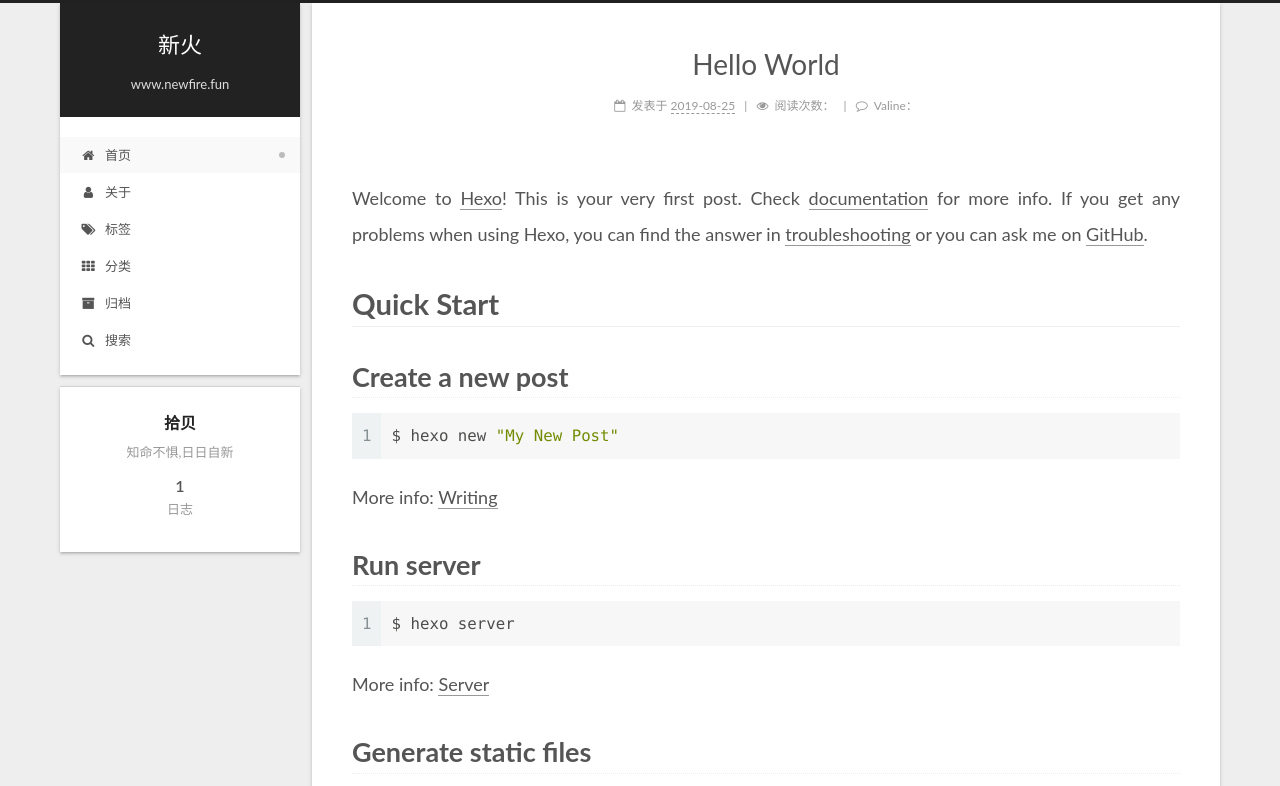
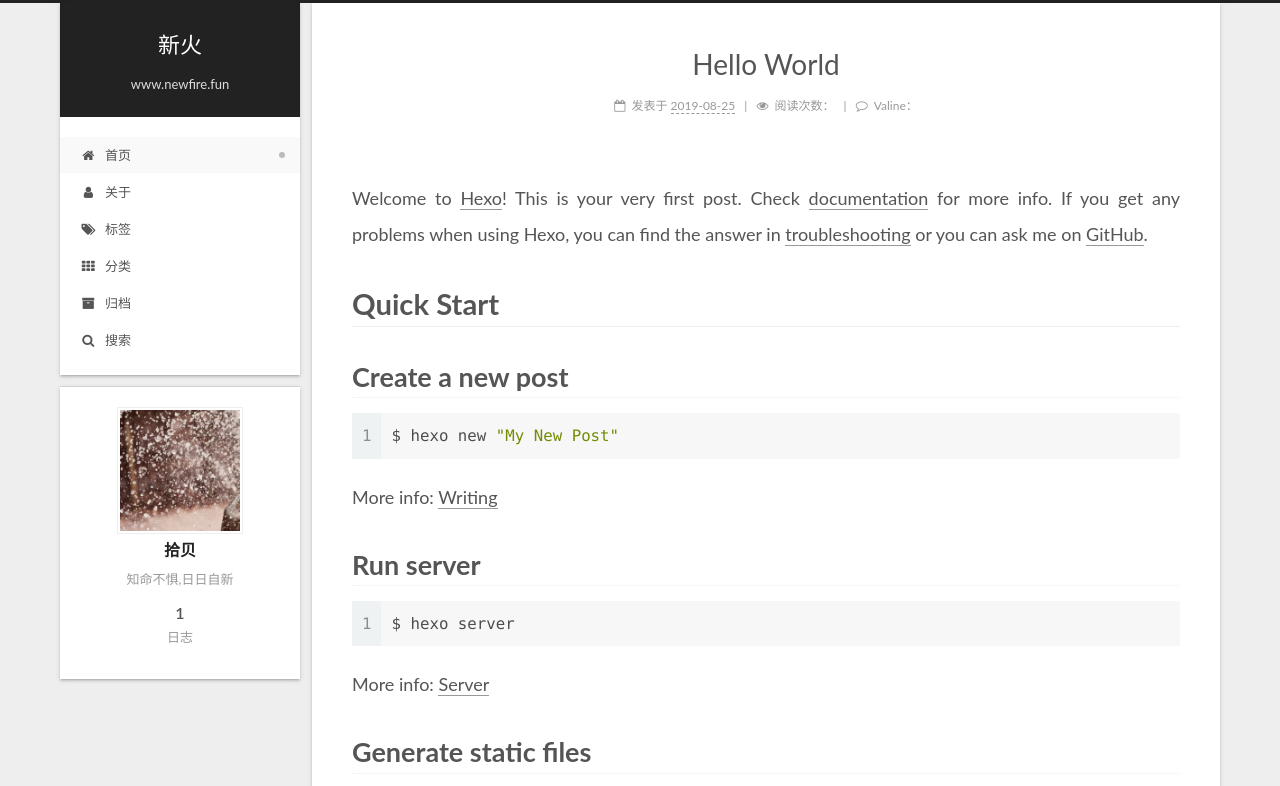
Before and after one commit to newfire-dzz/newfire-dzz.github.io, a plain HTML site: page index.html in a window 1280 px wide. Shown: the top 786 px of the page. Drawn offline with Linux system fonts and the light colour scheme; some packages are replaced by stand-ins of ours; a script that the page names is missing.

Commit message:
Site updated: 2019-09-01 20:52:21

```diff
--- a/css/main.css
+++ b/css/main.css
@@ -1662,7 +1662,7 @@ article:last-child .post-eof {
 }
 .links-of-author a::before,
 .links-of-author span.exturl::before {
-  background: #d098b5;
+  background: #66e7ff;
   border-radius: 50%;
   content: ' ';
   display: inline-block;
--- a/index.html
+++ b/index.html
@@ -266,7 +266,7 @@
     <span hidden itemprop="author" itemscope itemtype="http://schema.org/Person">
       <meta itemprop="name" content="拾贝">
       <meta itemprop="description" content="知命不惧,日日自新">
-      <meta itemprop="image" content="/images/avatar.gif">
+      <meta itemprop="image" content="/images/header.jpg">
     </span>
 
     <span hidden itemprop="publisher" itemscope itemtype="http://schema.org/Organization">
@@ -397,6 +397,9 @@
 
       <div class="site-overview-wrap sidebar-panel">
         <div class="site-author motion-element" itemprop="author" itemscope itemtype="http://schema.org/Person">
+    <img class="site-author-image" itemprop="image"
+      src="/images/header.jpg"
+      alt="拾贝">
   <p class="site-author-name" itemprop="name">拾贝</p>
   <div class="site-description" itemprop="description">知命不惧,日日自新</div>
 </div>
```
Also changed, not shown: 2019/08/25/hello-world/index.html (+4 -1 lines), about/index.html (+3 -0 lines), archives/2019/08/index.html (+3 -0 lines), archives/2019/index.html (+3 -0 lines), archives/index.html (+3 -0 lines), categories/index.html (+3 -0 lines), tags/index.html (+3 -0 lines).
